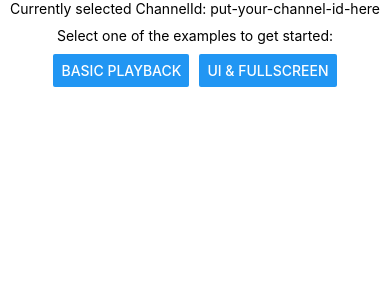
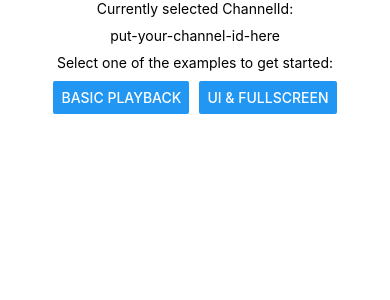
Before and after one commit to THEOplayer/theolive-samples-react-native, a React Native app in the folder example/: screen / in a window 390 px wide. Shown: the top 300 px of the page. Built offline with nearby package versions, Linux system fonts and the light colour scheme.

Commit message:
Display channel id on new line

```diff
--- a/example/src/examples/ExampleSelector.tsx
+++ b/example/src/examples/ExampleSelector.tsx
@@ -9,7 +9,8 @@ export const ExampleSelector = (props: {
   const { channelId, setSelectedExample } = props;
   return (
     <>
-      <Text style={styles.text}>Currently selected ChannelId: {channelId}</Text>
+      <Text style={styles.text}>Currently selected ChannelId:</Text>
+      <Text style={styles.text}>{channelId}</Text>
       <Text style={styles.text}>
         Select one of the examples to get started:
       </Text>
```
